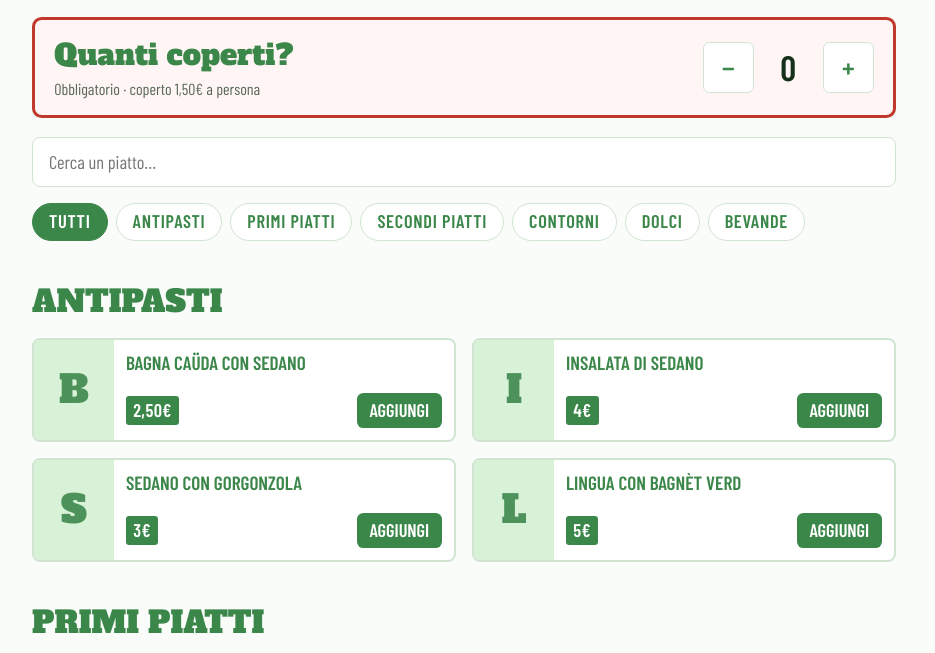
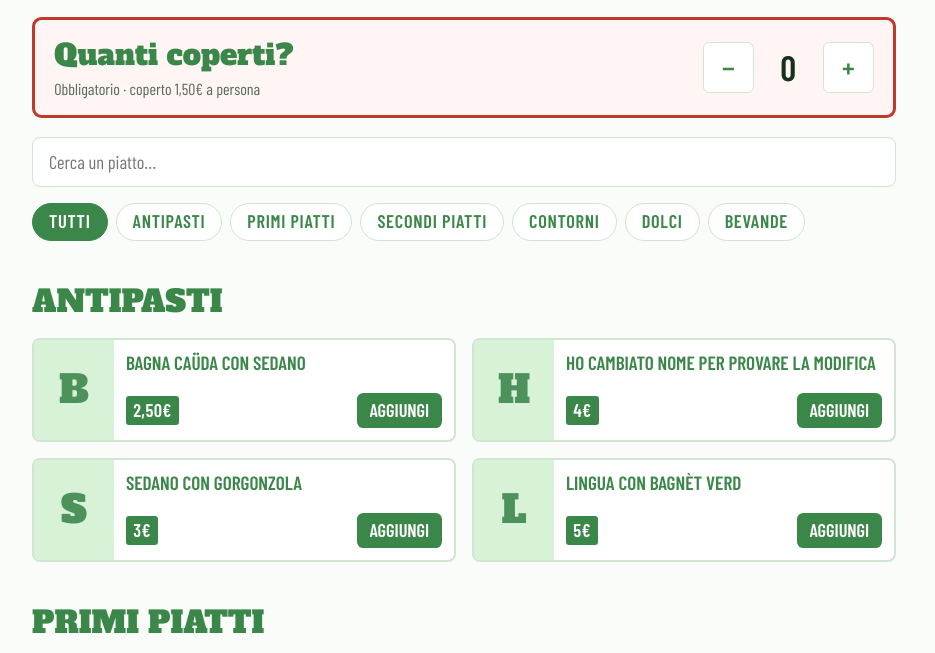
Before and after one commit to didofor953-cpu/secondaprova, a plain HTML site: page index.html in a window 1280 px wide. Shown: the part 444-1097 px from the top of the page, without its empty margins (176-1111 px from the left). Drawn offline with nearby package versions, Linux system fonts and the light colour scheme; a web font is replaced by a local one.

Commit message:
Update index.html

```diff
--- a/index.html
+++ b/index.html
@@ -1298,7 +1298,7 @@ var WHATSAPP = "";             // es. "393331234567" (prefisso senza +). Vuoto =
 
 var MENU = [
  ["Antipasti","Bagna","Bagna caüda con sedano",2.5],
- ["Antipasti","Ins.Sedano","Insalata di sedano",4],
+ ["Antipasti","Ins.Sedano","HO CAMBIATO NOME PER PROVARE LA MODIFICA",4],
  ["Antipasti","Sedano.Gorg","Sedano con gorgonzola",3],
  ["Antipasti","Lingua.Bagn","Lingua con bagnèt verd",5],
  ["Primi piatti","Agn.Sugo","Agnolotti piemontesi con sugo di stufato",8],
```
